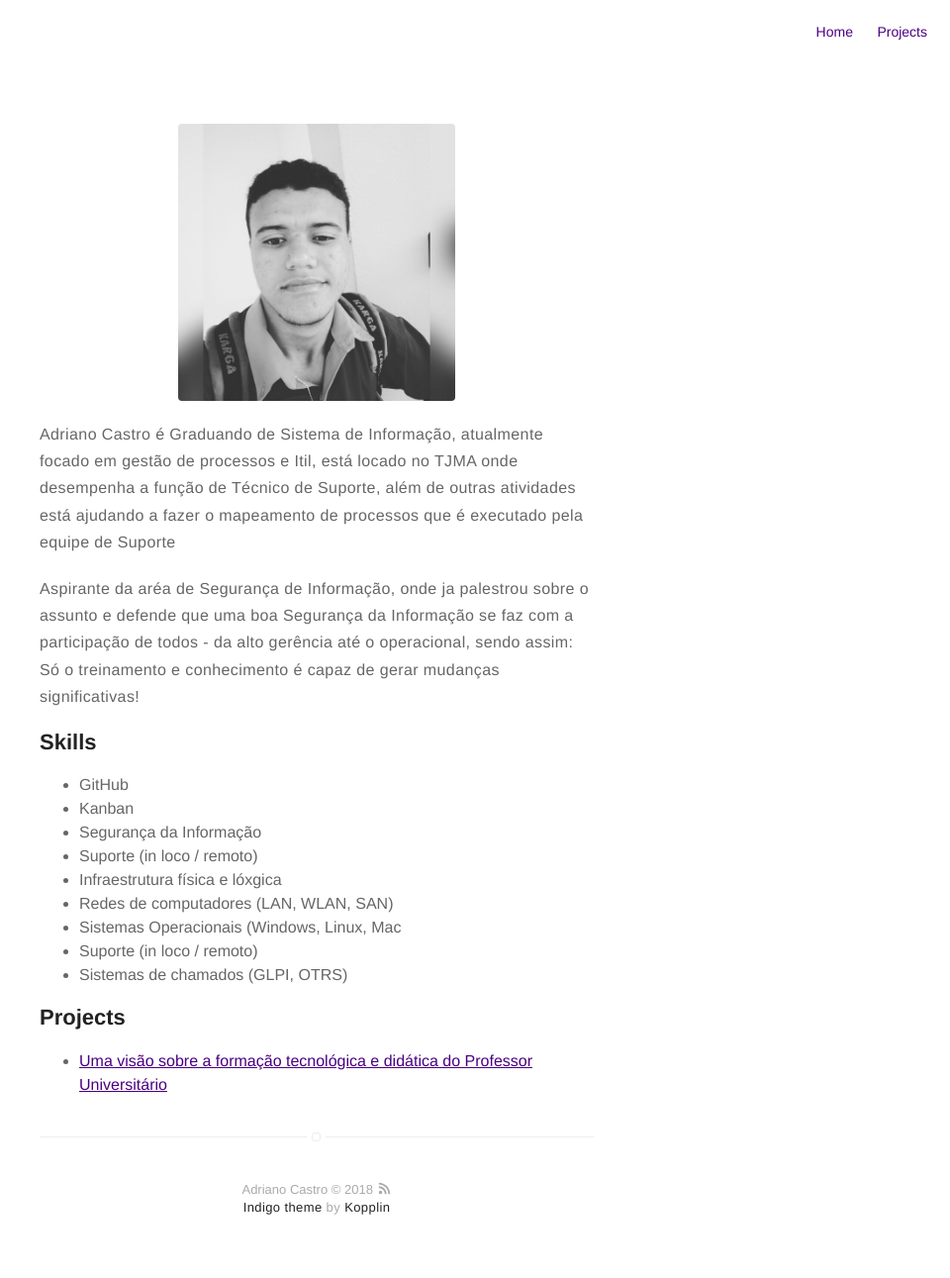
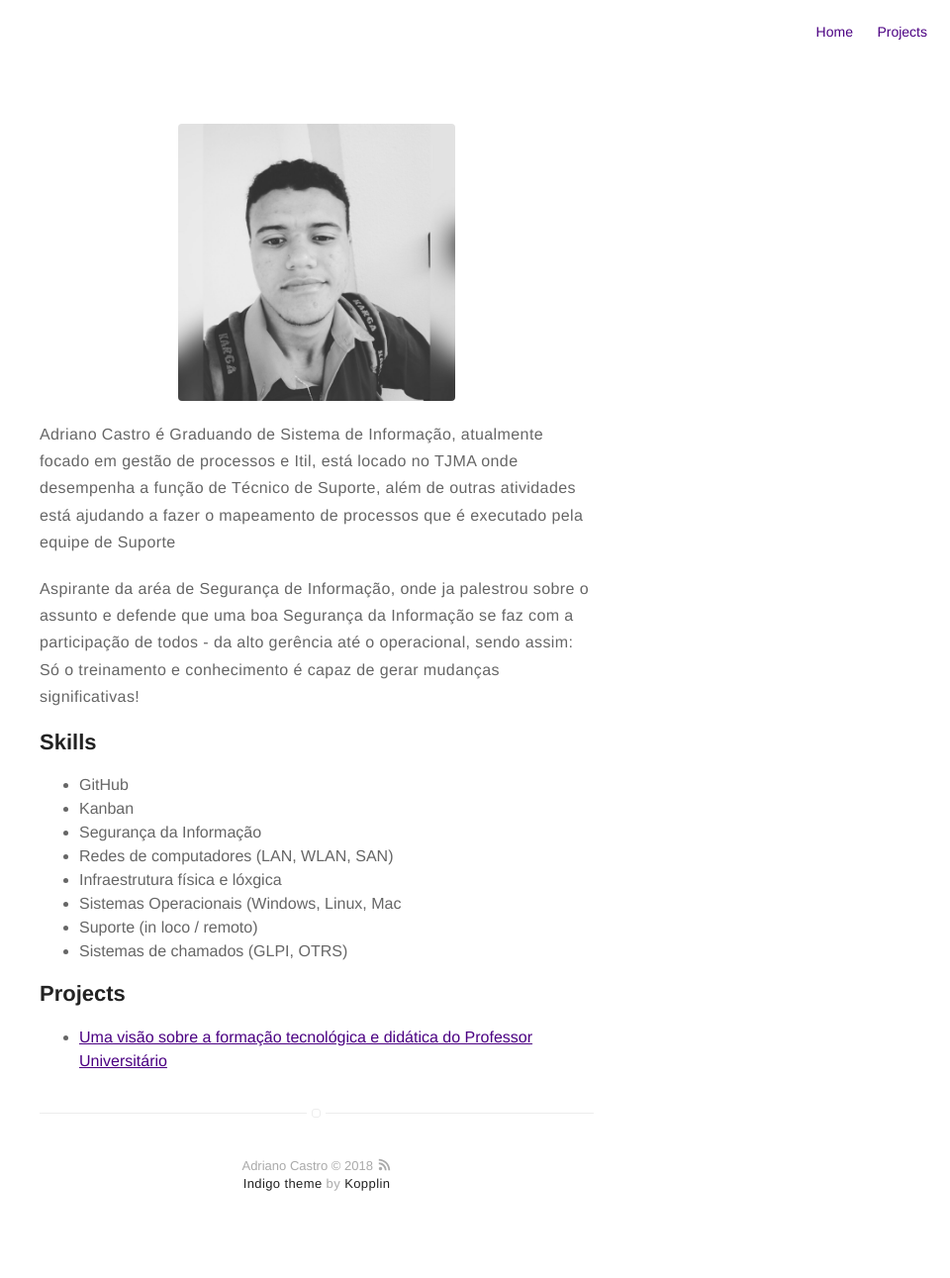
Before and after one commit to adrianocastroc1/Adriano-Castro, a Jekyll site: the page built from about.md, in a window 1280 px wide. Shown: the whole page at 99% size, without its empty margins (320-1280 px from the left). Built offline with Jekyll 4.4.1, drawn with Linux system fonts in a browser that asks for light colours; after the commit the page ends 1267 px from its top, so only the background shows below that.

Commit message:
Deletando skill

```diff
--- a/about.md
+++ b/about.md
@@ -16,9 +16,8 @@ a fazer o mapeamento de processos que é executado pela equipe de Suporte</p>
 	<li>GitHub</li>
 	<li>Kanban</li>
 	<li>Segurança da Informação</li>
-	<li>Suporte (in loco / remoto)</li>
+	<li>Redes de computadores (LAN, WLAN, SAN)</li>
 	<li>Infraestrutura física e lóxgica</li>
-	<li>Redes de computadores (LAN, WLAN, SAN)</li>
 	<li>Sistemas Operacionais (Windows, Linux, Mac</li>
 	<li>Suporte (in loco / remoto)</li>
 	<li>Sistemas de chamados (GLPI, OTRS)</li>
```
